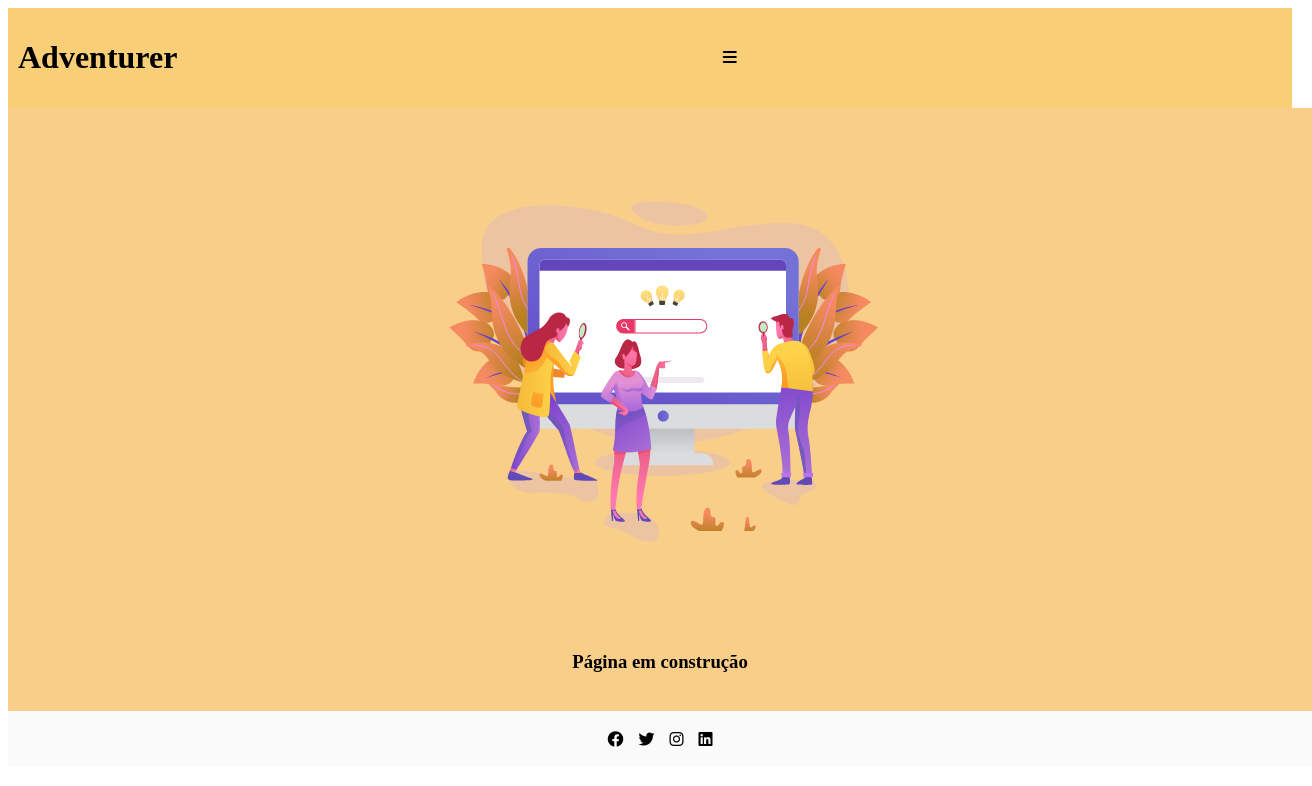
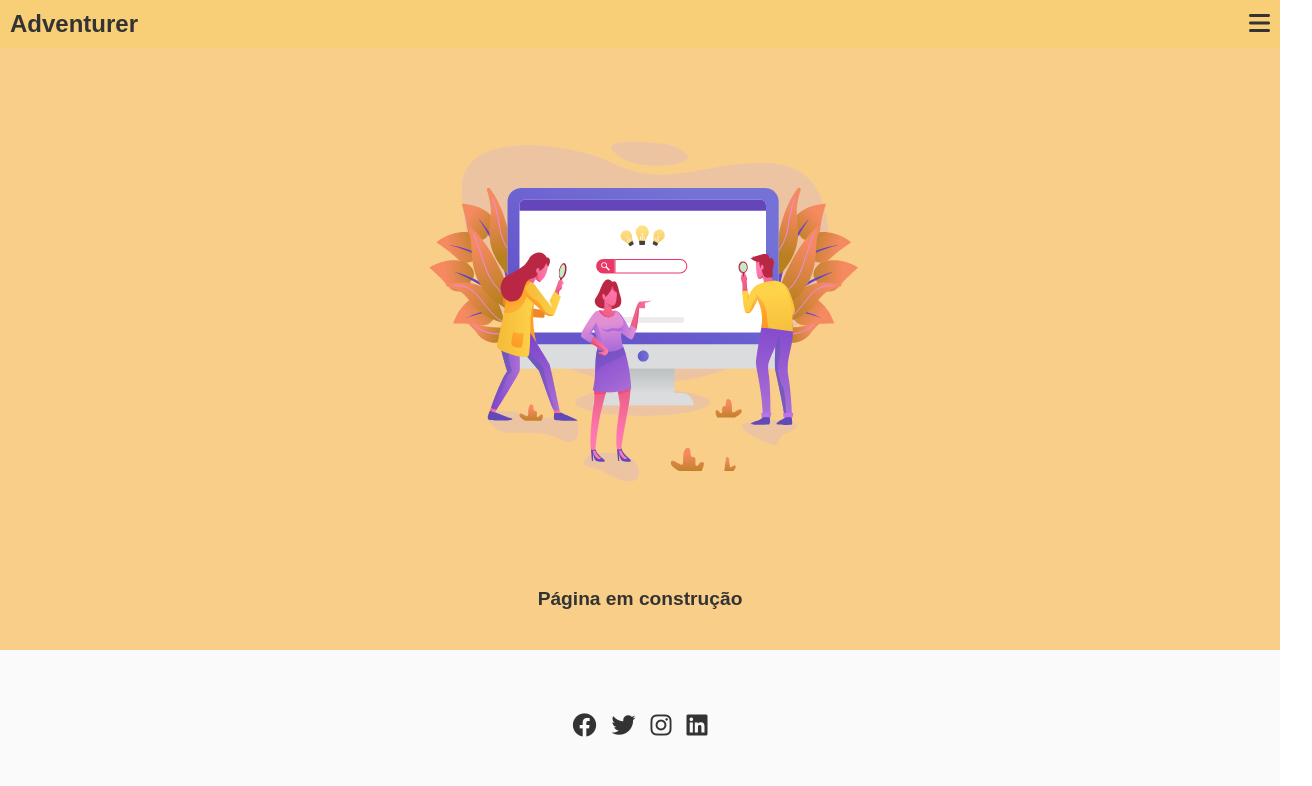
Before and after one commit to LucasSerafim147/Atividade-estagio, a plain HTML site: page construcao.html in a window 1280 px wide. Shown: the whole page, 1312 px wide, since content can reach past the window. Drawn offline with Linux system fonts and the light colour scheme.

Commit message:
feat finzalizando todas as paginas

```diff
--- a/construcao.css
+++ b/construcao.css
@@ -1,33 +1,15 @@
-.principal {
-    background-color: #f9ce89;
-    text-align: center;
-    padding: 20px;
-    width: 100%;
+/* Reset default styles */
+* {
+    margin: 0;
+    padding: 0;
+    box-sizing: border-box;
 }
 
-footer {
-    width: 100%;
-    height: auto;
-    background-color: #fafafa;
-    color: black;
+body {
+    font-family: Arial, sans-serif;
+    min-height: 100vh;
     display: flex;
-    align-items: center;
-    justify-content: center;
-    padding: 20px;
-}
-
-.icones__footer {
-    display: flex;
-    flex-direction: row;
-    align-items: center;
-    flex-wrap: wrap;
-    gap: 15px;
-}
-
-main img {
-    width: 100%;
-    max-width: 500px;
-    height: auto;
+    flex-direction: column;
 }
 
 header {
@@ -39,8 +21,68 @@ header {
     width: 100%;
 }
 
+header h1 {
+    font-size: 1.5rem;
+    color: #333;
+}
+
 .hamburguer {
     cursor: pointer;
+    font-size: 1.5rem;
+    color: #333;
+}
+
+.principal {
+    background-color: #f9ce89;
+    text-align: top;
+    padding: 20px;
+    width: 100%;
+    flex: 1;
+    display: flex;
+    flex-direction: column;
+    justify-content: top;
+    align-items: center;
+}
+
+.principal img {
+    width: 100%;
+    max-width: 500px;
+    height: auto;
+    margin-bottom: 20px;
+}
+
+.principal h3 {
+    font-size: 1.2rem;
+    color: #333;
+}
+
+footer {
+    width: 100%;
+    background-color: #fafafa;
+    color: black;
+    display: flex;
+    align-items: center;
+    justify-content: center;
+    padding: 20px;
+    height: 150px;
+}
+
+.icones__footer {
+    display: flex;
+    flex-direction: row;
+    align-items: center;
+    flex-wrap: wrap;
+    gap: 15px;
+}
+
+.icones__footer i {
+    font-size: 1.5rem;
+    color: #333;
+    transition: color 0.3s ease;
+}
+
+.icones__footer i:hover {
+    color: #f8ce77;
 }
 
 @media (max-width: 768px) {
@@ -57,6 +99,10 @@ header {
         padding: 10px;
     }
 
+    .principal img {
+        max-width: 400px;
+    }
+
     footer {
         padding: 10px;
     }
@@ -67,11 +113,15 @@ header {
 }
 
 @media (max-width: 480px) {
-    main img {
-        max-width: 100%;
+    .principal img {
+        max-width: 300px;
     }
 
     .icones__footer {
         gap: 10px;
     }
+
+    .icones__footer i {
+        font-size: 1.2rem;
+    }
 }
--- a/construcao.html
+++ b/construcao.html
@@ -4,7 +4,6 @@
     <meta charset="UTF-8">
     <meta name="viewport" content="width=device-width, initial-scale=1.0">
     <link rel="stylesheet" href="construcao.css">
-
     <link rel="stylesheet" href="https://cdnjs.cloudflare.com/ajax/libs/font-awesome/6.0.0-beta3/css/all.min.css">
     <title>Construcao</title>
 </head>
@@ -14,25 +13,18 @@
         <div class="hamburguer">
             <i class="fa-solid fa-bars"></i>
         </div>
-        <nav>
-
-        </nav>
     </header>
     <main class="principal">
         <img src="estagio-elogica-html-css/assets/procurando.svg" alt="Procurando erro">
         <h3>Página em construção</h3>
     </main>
-
-
-
     <footer>
         <div class="icones__footer">
-    <i class="fa-brands fa-facebook"></i>
-    <i class="fa-brands fa-twitter"></i>
-    <i class="fa-brands fa-instagram"></i>
-    <i class="fa-brands fa-linkedin"></i>
-    </div>
-
+            <a href="#"><i class="fa-brands fa-facebook"></i></a>
+            <a href="#"><i class="fa-brands fa-twitter"></i></a>
+            <a href="#"><i class="fa-brands fa-instagram"></i></a>
+            <a href="#"><i class="fa-brands fa-linkedin"></i></a>
+        </div>
     </footer>
 </body>
 </html>
--- /dev/null
+++ b/contato.css
@@ -0,0 +1,143 @@
+* {
+    margin: 0;
+    padding: 0;
+    box-sizing: border-box;
+}
+body {
+    font-family: Arial, sans-serif;
+    min-height: 100vh;
+    display: flex;
+    flex-direction: column;
+    background-color: #fac761;
+}
+
+
+
+.header__lista{
+    display: none;
+}
+
+header {
+
+        display: flex;
+        justify-content: space-between;
+        align-items: center;
+        width: 100%;
+        padding: 10px;
+        background-color: #f8ce77;
+}
+.hamburguer {
+    font-size: 1.5rem;
+    color: #333;
+    cursor: pointer;
+    margin-left: auto;
+}
+
+header h1 {
+    font-size: 1.5rem;
+    color: #333;
+}
+
+.formulario h1{
+    display: flex;
+    flex-direction: column;
+    align-items: center;
+    padding-top: 50px;
+    width: 100%;
+    text-align: center;
+    font-size: 250x;
+
+}
+
+
+.Botoes{
+    display: flex;
+    flex-direction: column;
+    width: 100%;
+    align-items: center;
+    padding-top: 50px;
+    gap: 15px;
+
+}
+
+.Botoes input{
+
+    width: 300px;
+    height: 37px;
+    border: 1px solid #ccc;
+
+
+}
+
+.Botoes :placeholder{
+    color: #333;
+}
+
+.mensagem__maior input{
+    height: 200px;
+
+}
+
+button{
+display: flex;
+flex-direction: column;
+align-items: center;
+text-align: center;
+padding-top: 20;
+gap: 15px;
+height: 40px;
+width: 200px;
+background-color: rgb(218, 146, 12);
+margin-bottom: 20px;
+
+
+
+}
+
+footer {
+    width: 100%;
+    background-color: #fafafa;
+    color: black;
+    display: flex;
+    align-items: center;
+    justify-content: center;
+    padding: 20px;
+    height: 60px;
+    margin-top: auto;
+}
+
+.icones__footer {
+    display: flex;
+    flex-direction: row;
+    align-items: center;
+    flex-wrap: wrap;
+    gap: 15px;
+}
+
+.icones__footer i {
+    font-size: 1.5rem;
+    color: #333;
+    transition: color 0.3s ease;
+}
+
+.icones__footer i:hover {
+    color: #f8ce77;
+}
+
+@media(min-width: 768){
+
+
+.header__lista{
+    display: block;
+}
+
+.Botoes input{
+
+    width: 400px;
+    height: 30px;
+    border: 1px solid #ccc;
+
+
+}
+
+}
--- a/style.css
+++ b/style.css
@@ -10,14 +10,32 @@ body {
     line-height: 1.6;
     color: #000;
 }
+/* .header__lista{
+    display: none;
+} */
+
+
+
 .header__lista{
     display: none;
+    list-style: none;
+    gap: 10px;
 }
 
 header {
-    padding: 1rem;
-    text-align: left;
-    background-color: #f8ce77;
+
+        display: flex;
+        justify-content: space-between;
+        align-items: center;
+        width: 100%;
+        padding: 10px;
+        background-color: #f8ce77;
+}
+.hamburguer {
+    font-size: 1.5rem;
+    color: #333;
+    cursor: pointer;
+    margin-left: auto;
 }
 
 header h1 {
@@ -29,11 +47,7 @@ main {
     padding: 0;
 }
 
-.hamburguer {
-    font-size: 1.5rem;
-    color: #333;
-    cursor: pointer;
-}
+
 
 .Inicio {
     background-color: #f9ce89;
@@ -173,9 +187,12 @@ main {
     font-size: 1rem;
     font-weight: bold;
     background-color: rgba(0, 0, 0, 0.5);
+    filter: grayscale(100%);
     padding: 4px 8px;
     border-radius: 4px;
 }
+
+
 
 .Objetivo {
     display: flex;
@@ -249,7 +266,7 @@ main {
 .fundo {
     display: flex;
     flex-direction: column;
-    text-align: center;
+    text-align: left;
     padding: 4rem;
     background-color: #f9ce89;
     border-radius: 8px;
@@ -265,8 +282,9 @@ main {
 }
 
 .fundo h3 {
-
+    font-size: 2rem;
     color: black;
+    text-align: left;
 
 }
 
@@ -274,11 +292,21 @@ main {
     font-size: 1rem;
     font-family: Arial, Helvetica, sans-serif;
     color: #555;
-    text-align: justify;
+    text-align: left;
 
+}
+.icons{
+    display: flex;
+    gap: 10px;
+}
+.copyright{
+    display: flex;
+    flex-direction: column;
+    flex-wrap: wrap;
 }
 
 footer {
+
     padding: 1rem;
     background-color: #fff;
     color: #000;
@@ -400,12 +428,15 @@ footer .icons p {
 
 @media (min-width: 1024px) {
     main {
-        max-width: 1200px;
+        max-width: 100%;
         margin: 0 auto;
     }
 
     .Inicio {
         padding: 2rem;
+    }
+    .header__lista{
+        display: flex;
     }
 
     .Secao {
```
Also changed, not shown: contato.html (added, +74 -0 lines), index.html (+7 -6 lines).
